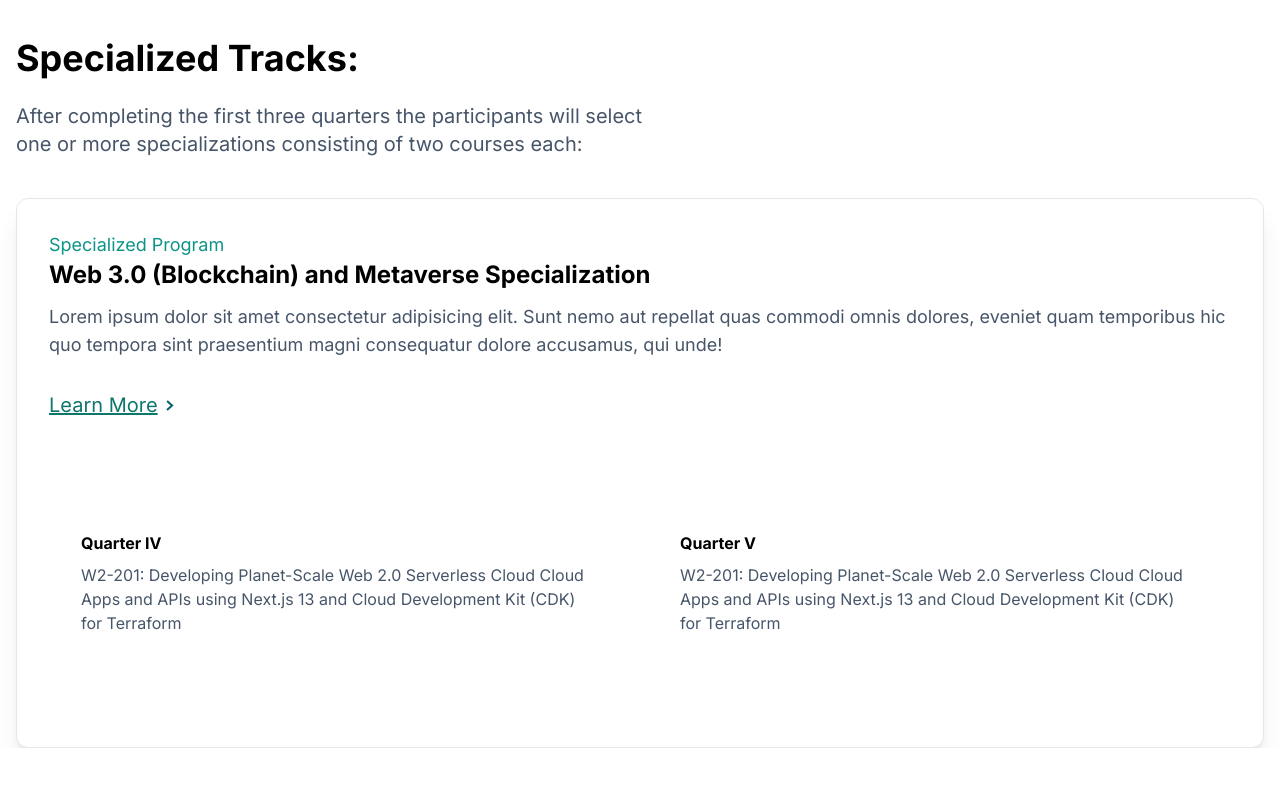
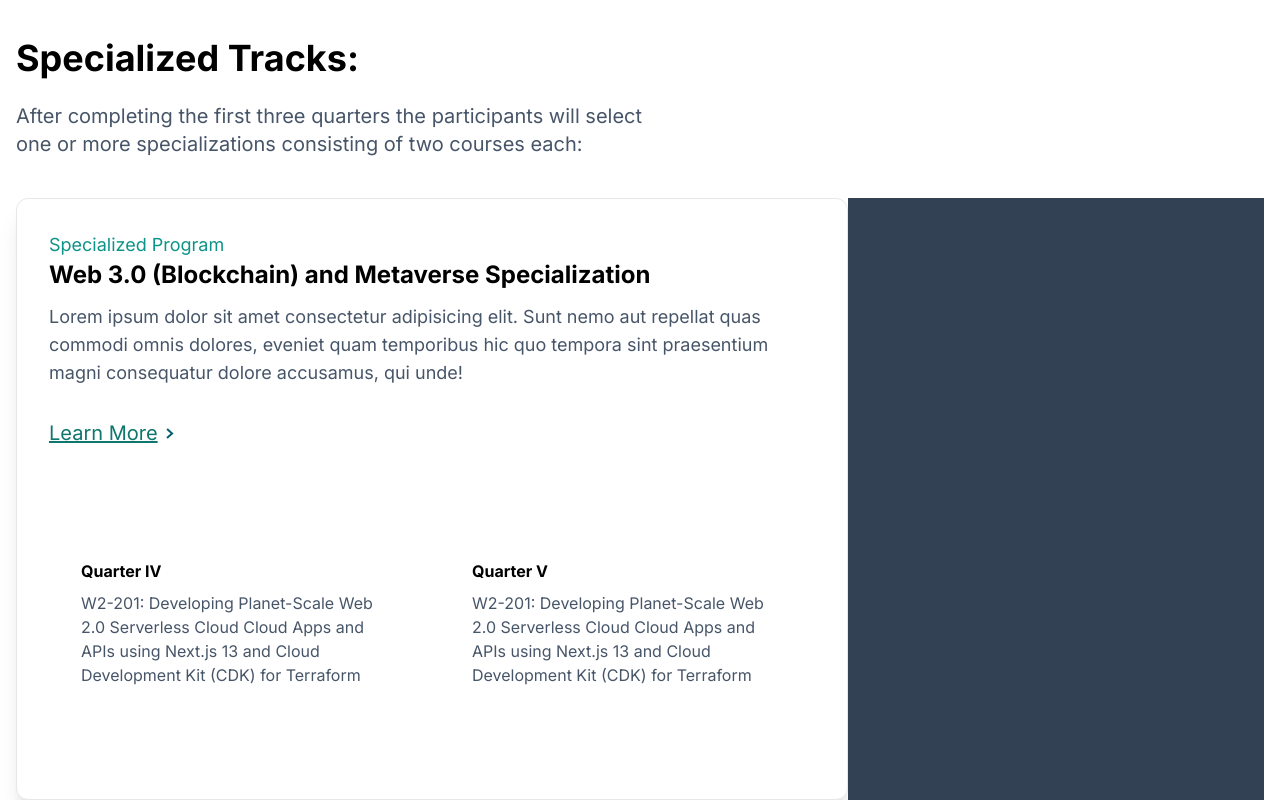
Before and after one commit to Mohtashim-1/Panaverse-Clone, a Next.js app: page / in a window 1280 px wide. Shown: the part 1421-2221 px from the top of the page. Before the commit the page ends 2169 px from the top, so only its background shows below. Built offline with nearby package versions, Linux system fonts and the light colour scheme.

Commit message:
specialized program left start and right done

```diff
--- a/src/Compoenents/Widgets/SpecializedTrack.tsx
+++ b/src/Compoenents/Widgets/SpecializedTrack.tsx
@@ -14,9 +14,9 @@ const SpecializedTrack = () => {
             After completing the first three quarters the participants will select <br /> one or more specializations consisting of two courses each:
           </p>
         </div>
-        <div className='mt-10 '>
+        <div className='mt-10 flex'>
           {/* Content Left */}
-          <div className='bg-white rounded-xl shadow-xl border border-slade-200 py-8 px-8'>
+          <div className='bg-white basis-8/12 rounded-xl shadow-xl border border-slade-200 py-8 px-8'>
             <h4 className='text-teal-600 text-lg'>Specialized Program</h4>
             <h3 className='text-2xl font-bold'>Web 3.0 (Blockchain) and Metaverse Specialization</h3>
             <p className='text-lg text-slate-600 mt-3'>Lorem ipsum dolor sit amet consectetur adipisicing elit. Sunt nemo aut repellat quas commodi omnis dolores, eveniet quam temporibus hic quo tempora sint praesentium magni consequatur dolore accusamus, qui unde!</p>
@@ -27,12 +27,21 @@ const SpecializedTrack = () => {
 
             </button>
             <div className='flex gap-4 mt-8'>
-              <QuarterBox description={"W2-201: Developing Planet-Scale Web 2.0 Serverless Cloud Cloud Apps and APIs using Next.js 13 and Cloud Development Kit (CDK) for Terraform"} header={"Quarter IV"} number={4} haveBorder={false} />
+              <QuarterBox description={"W2-201: Developing Planet-Scale Web 2.0 Serverless Cloud Cloud Apps and APIs using Next.js 13 and Cloud Development Kit (CDK) for Terraform"}
+                number={4}
+                header={"Quarter IV"}
+                haveBorder={false} />
 
-              <QuarterBox description={"W2-201: Developing Planet-Scale Web 2.0 Serverless Cloud Cloud Apps and APIs using Next.js 13 and Cloud Development Kit (CDK) for Terraform"} header={"Quarter V"} number={5} haveBorder={false} />
+              <QuarterBox description={"W2-201: Developing Planet-Scale Web 2.0 Serverless Cloud Cloud Apps and APIs using Next.js 13 and Cloud Development Kit (CDK) for Terraform"}
+                number={5}
+                header={"Quarter V"}
+                haveBorder={false} />
             </div>
           </div>
           {/* Content Right */}
+          <div className='px-4 basis-4/12 py-6 bg-slate-700'>
+
+          </div>
         </div>
       </Wrapper>
     </section>
```
